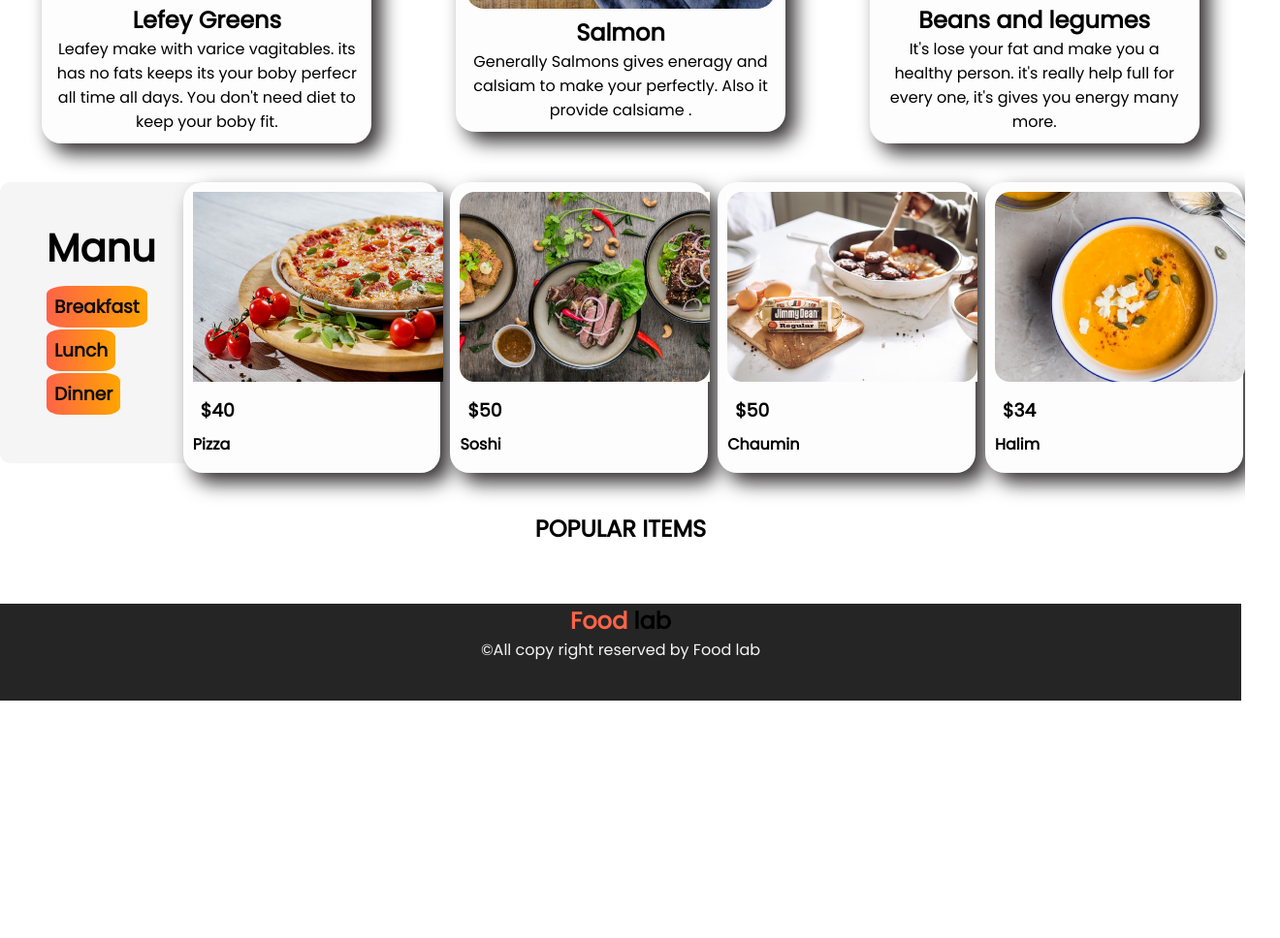
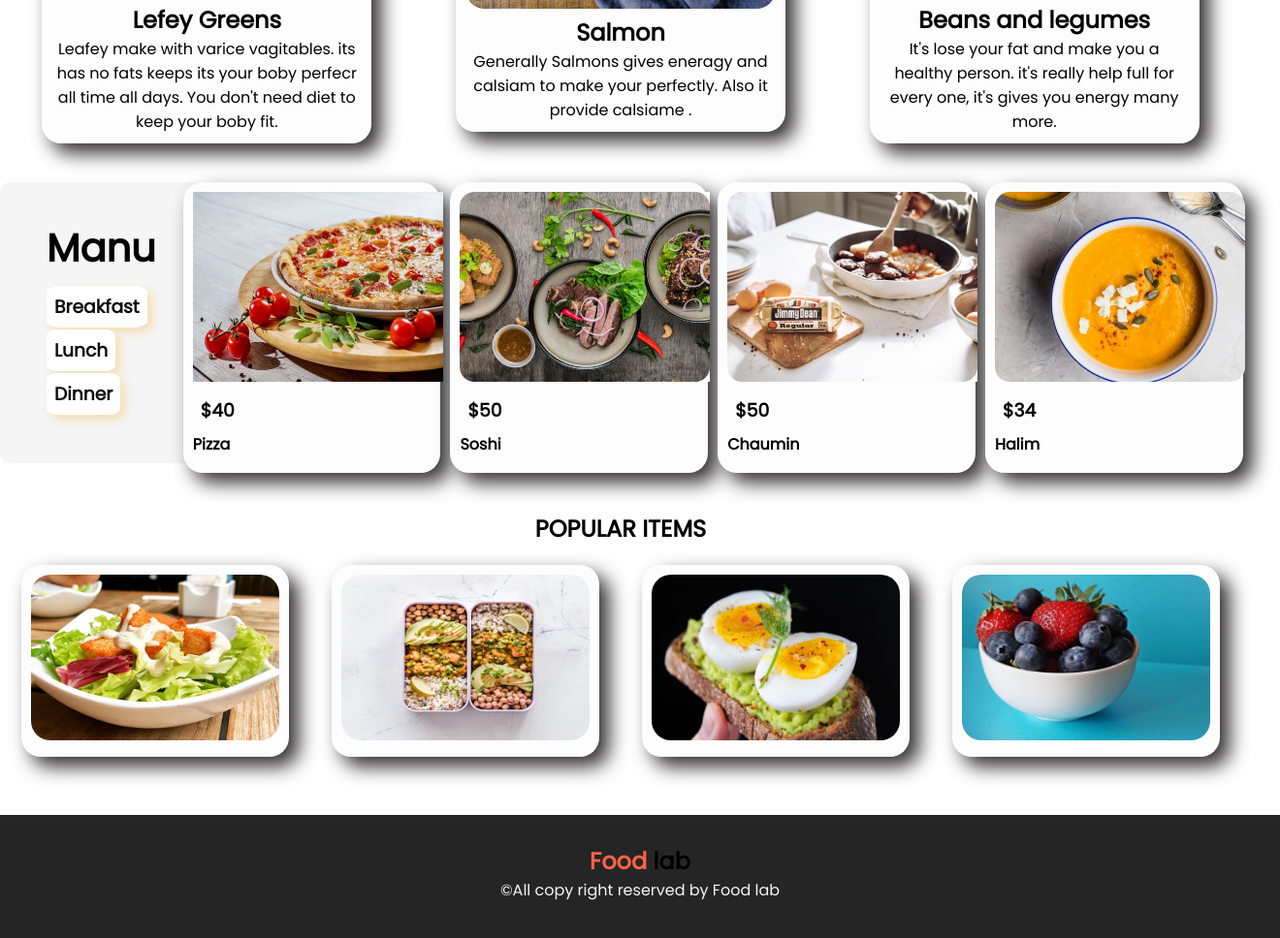
Before and after one commit to joy-sarkar/food-lab, a plain HTML site: page index.html in a window 1280 px wide. Shown: the part 1566-2534 px from the top of the page at 97% size, 1320 px wide, since content can reach past the window. Before the commit the page ends 2289 px from the top, so only its background shows below. Drawn offline with Linux system fonts and the light colour scheme.

Commit message:
new section added

```diff
--- a/index.html
+++ b/index.html
@@ -62,7 +62,7 @@
                     <div id="mane-head">
                             <h1>Manu</h1>
                     </div>
-                    <div id="manu-boby">
+                    <div id="manu-body">
                         <h3><a class="m-item" href="">Breakfast</a></h3>
                         <h3><a class="m-item" href="">Lunch</a></h3>
                         <h3><a class="m-item" href="">Dinner</a></h3>
@@ -91,12 +91,12 @@
         </div>
     </section>
     <section class="popular-iteams">
-        <div id="left"><h2>POPULAR ITEMS </h2></div>
-        <div id="right">
-            <div class="p-1"></div>
-            <div class="p-1"></div>
-            <div class="p-1"></div>
-            <div class="p-1"></div>
+        <div id="top"><h2>POPULAR ITEMS </h2></div>
+        <div id="bottom">
+            <div class="p-1"><img src="images/p-1.jpg" alt=""></div>
+            <div class="p-1"><img src="images/p-2.jpg" alt=""></div>
+            <div class="p-1"><img src="images/p-3.jpg" alt=""></div>
+            <div class="p-1"><img src="images/p-4.jpg" alt=""></div>
         </div>
 
     </section>
--- a/style.css
+++ b/style.css
@@ -107,6 +107,7 @@ span{
     border-radius: 10px;
     padding: 30px 20px 20px 40px;
     margin: auto;
+    text-align: justify;
 
 }
 #manu-item a, h3, h1{
@@ -114,16 +115,21 @@ span{
     padding: 8px;
 
 }
+#manu-body{
+    text-align: justify;
+    margin-bottom: 20px;
+}
 .manu-left h1{
     font-size: 40px;
 }
 
 .m-item{
-    color: white;
-    margin: auto;
-    border-radius: 20%;
+    margin-bottom: 5px;
+    border-radius: 15%;
     color: rgb(15, 14, 14);
-    background-image: linear-gradient(to left,orange, tomato);
+    background-color: white;
+    box-shadow: 5px 5px 10px wheat;
+
 }
 .manu-left{
     width: 20%;
@@ -146,11 +152,32 @@ span{
 .food-iteam-1 img{
     height: 70%;
 }
-#left{
+#top{
     text-align: center;
 
 }
-#right{
+#bottom{
+    display: flex;
+    width: 100%;
+    margin-top: 20px;
+
+
+
+}
+.p-1{
+    width: 20%;
+    height: auto;
+    border-radius: 20px;
+    background-color: rgb(253, 253, 253);
+    box-shadow: 10px 10px 20px rgb(49, 46, 46);
+    padding: 10px;
+    margin: auto;
+
+}
+.p-1 img{
+    width: 100%;
+    height: auto;
+    border-radius: 20px;
 
 }
 footer{
@@ -159,6 +186,7 @@ footer{
     width: 100%;
     margin-top: 60px;
     text-align: center;
+    padding: 30px 20px  0px;
 }
 footer p{
     color: whitesmoke;
```
Also changed, not shown: images/p-1.jpg (added), images/p-2.jpg (added), images/p-3.jpg (added), images/p-4.jpg (added).
